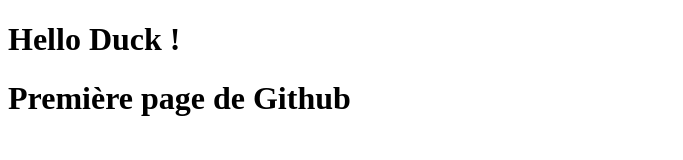
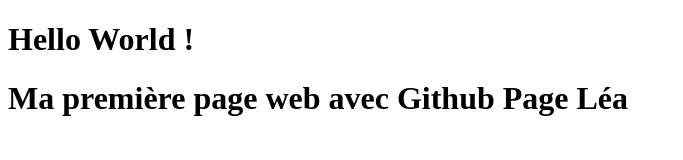
Before and after one commit to Lea41/devallez.github.io, a plain HTML site: page index.html in a window 1280 px wide. Shown: the whole page, without its empty margins (0-683 px from the left). Drawn offline with Linux system fonts and the light colour scheme.

Commit message:
index.html

```diff
--- a/index.html
+++ b/index.html
@@ -3,10 +3,10 @@
 <head>
     <meta charset="UTF-8">
     <meta name="viewport" content="width=device-width, initial-scale=1.0">
-    <title>Github</title>
+    <title>Hello World Léa</title>
 </head>
 <body>
-    <h1>Hello Duck !</h1>
-    <h1>Première page de Github</h1>
+    <h1>Hello World !</h1>
+    <h1>Ma première page web avec Github Page Léa</h1>
 </body>
 </html>
```
